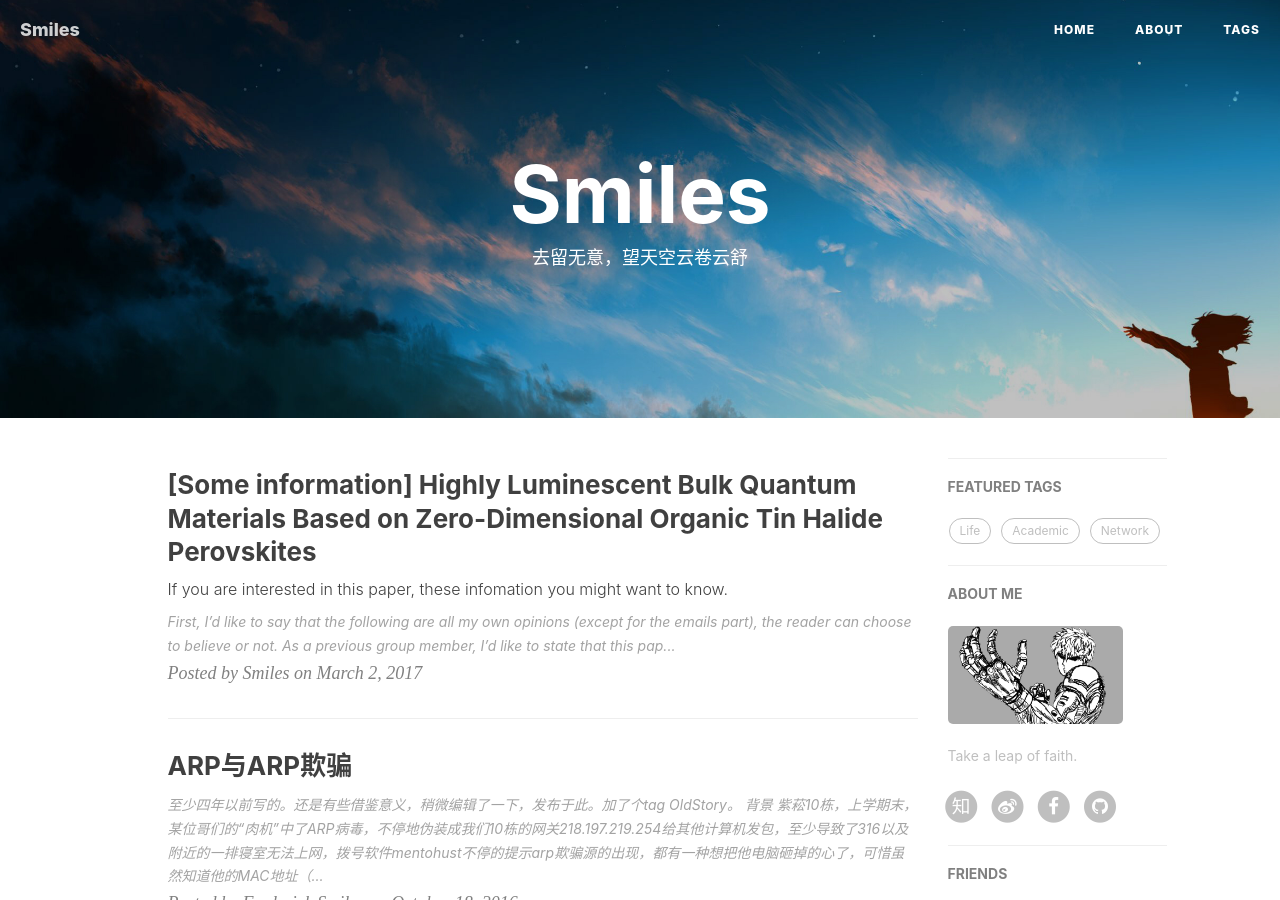
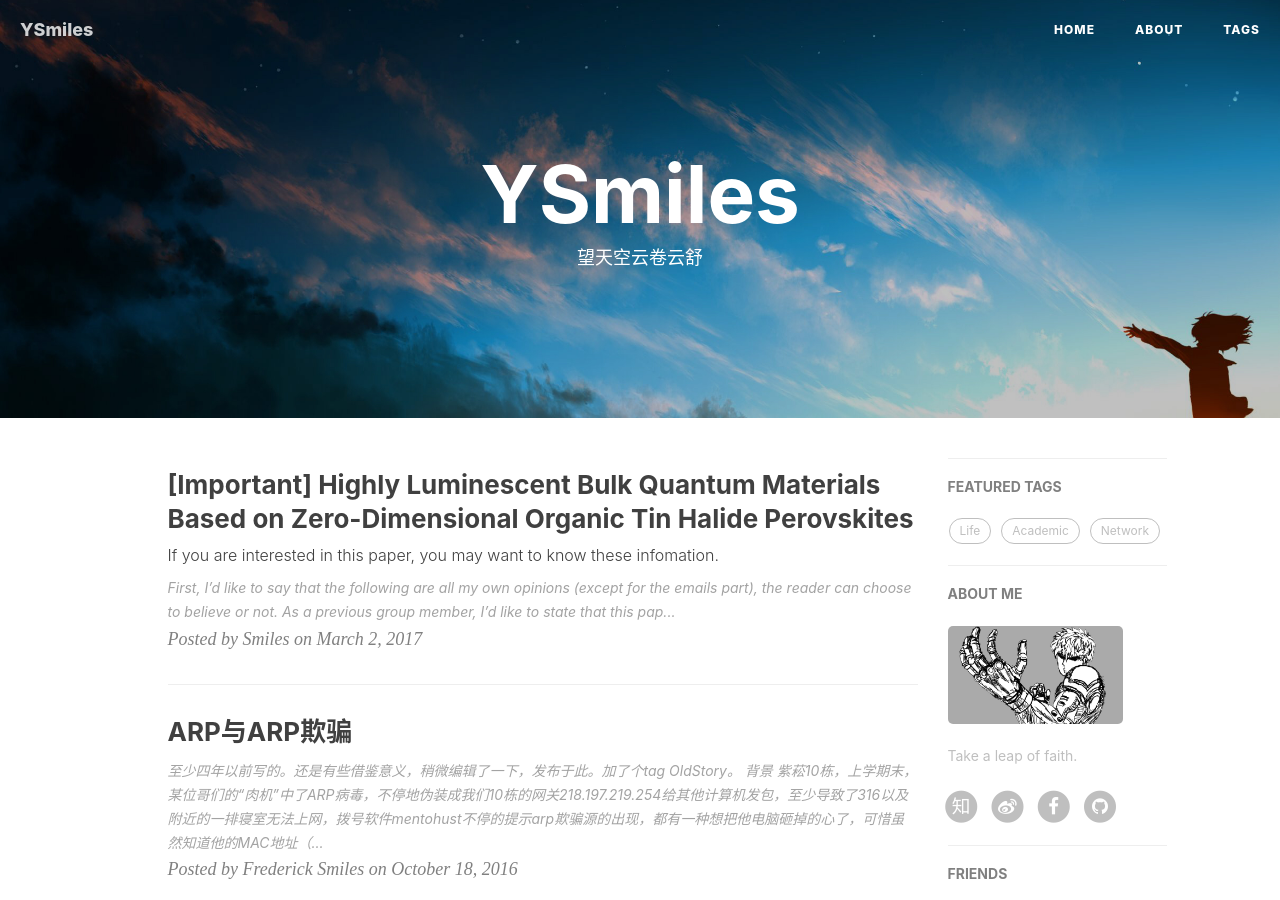
Before and after one commit to XiaoshiZ/ysmiles.com, a Jekyll site: the page built from index.html, in a window 1280 px wide and 900 px high. Built offline with Jekyll 4.4.1, drawn with Linux system fonts in a browser that asks for light colours; nearby versions of some CDN libraries; the list of posts is cut into pages by our own code; comment, search, counter and statistics services are not loaded; some of the changed text lies outside the part shown.

Commit message:
few update of website setting

```diff
--- a/_config.yml
+++ b/_config.yml
@@ -6,8 +6,8 @@
 # 'jekyll serve'. If you change this file, please restart the server process.
 
 # Site settings
-title: Smiles
-email: tshu92@gmail.com
+title: YSmiles
+email: ys@ysmiles.com
 description: > # this means to ignore newlines until "baseurl:"
   This is the personal website of Frederick Smiles (Yu Shu).
 baseurl: "" # the subpath of your site, e.g. /blog
@@ -16,13 +16,13 @@ url: "http://ysmiles.com" # the base hostname & protocol for your site
 # settings from original Hux Blog
 SEOTitle: 卷云逐月
 header-img: img/site-bg.jpg
-keyword: "Yu Shu, Frederick, Smiles"
+keyword: "Yu Shu, Smiles"
 
 # SNS sett1gs
 RSS: false
 # twitter_username: yfs666
 zhihu_username:   ysfree
-github_username:  ysfree
+github_username:  ysmiles
 weibo_username: FrederickSmiles
 weibo_username_cn: 卷云先生
 facebook_username:  ysfrederick
@@ -58,7 +58,7 @@ input: GFM
 
 
 # Disqus settings
-disqus_username: fredys
+disqus_username: ysmiles
 
 # Duoshuo settings
 # duoshuo_username:
--- a/_includes/footer.html
+++ b/_includes/footer.html
@@ -80,12 +80,13 @@
                 <p class="copyright text-muted">
                     Copyright &copy; {{ site.title }} {{ site.time | date: '%Y' }}
                     <br>
-                    Theme by <a href="http://huangxuan.me">Hux</a> |
-                    <iframe
+                    Theme by <a href="http://huangxuan.me">Hux</a>
+                    <!--Theme by <a href="http://huangxuan.me">Hux</a> |-->
+                    <!--<iframe
                         style="margin-left: 2px; margin-bottom:-5px;"
                         frameborder="0" scrolling="0" width="91px" height="20px"
                         src="https://ghbtns.com/github-btn.html?user=huxpro&repo=huxpro.github.io&type=star&count=true" >
-                    </iframe>
+                    </iframe>-->
                 </p>
             </div>
         </div>
--- a/_posts/2017-03-02-Zero-Dimensional-Organic-Tin-Halide-Perovskites.md
+++ b/_posts/2017-03-02-Zero-Dimensional-Organic-Tin-Halide-Perovskites.md
@@ -1,7 +1,7 @@
 ---
 layout:     post
-title:      "[Some information] Highly Luminescent Bulk Quantum Materials Based on Zero-Dimensional Organic Tin Halide Perovskites"
-subtitle:   "If you are interested in this paper, these infomation you might want to know."
+title:      "[Important] Highly Luminescent Bulk Quantum Materials Based on Zero-Dimensional Organic Tin Halide Perovskites"
+subtitle:   "If you are interested in this paper, you may want to know these infomation."
 author:     "Smiles"
 date:       2017-03-02 00:48
 header-img:
--- a/index.html
+++ b/index.html
@@ -1,6 +1,6 @@
 ---
 layout: page
-description: "去留无意，望天空云卷云舒"
+description: "望天空云卷云舒"
 ---
 
 {% for post in paginator.posts %}
```
Also changed, not shown: README.md.
